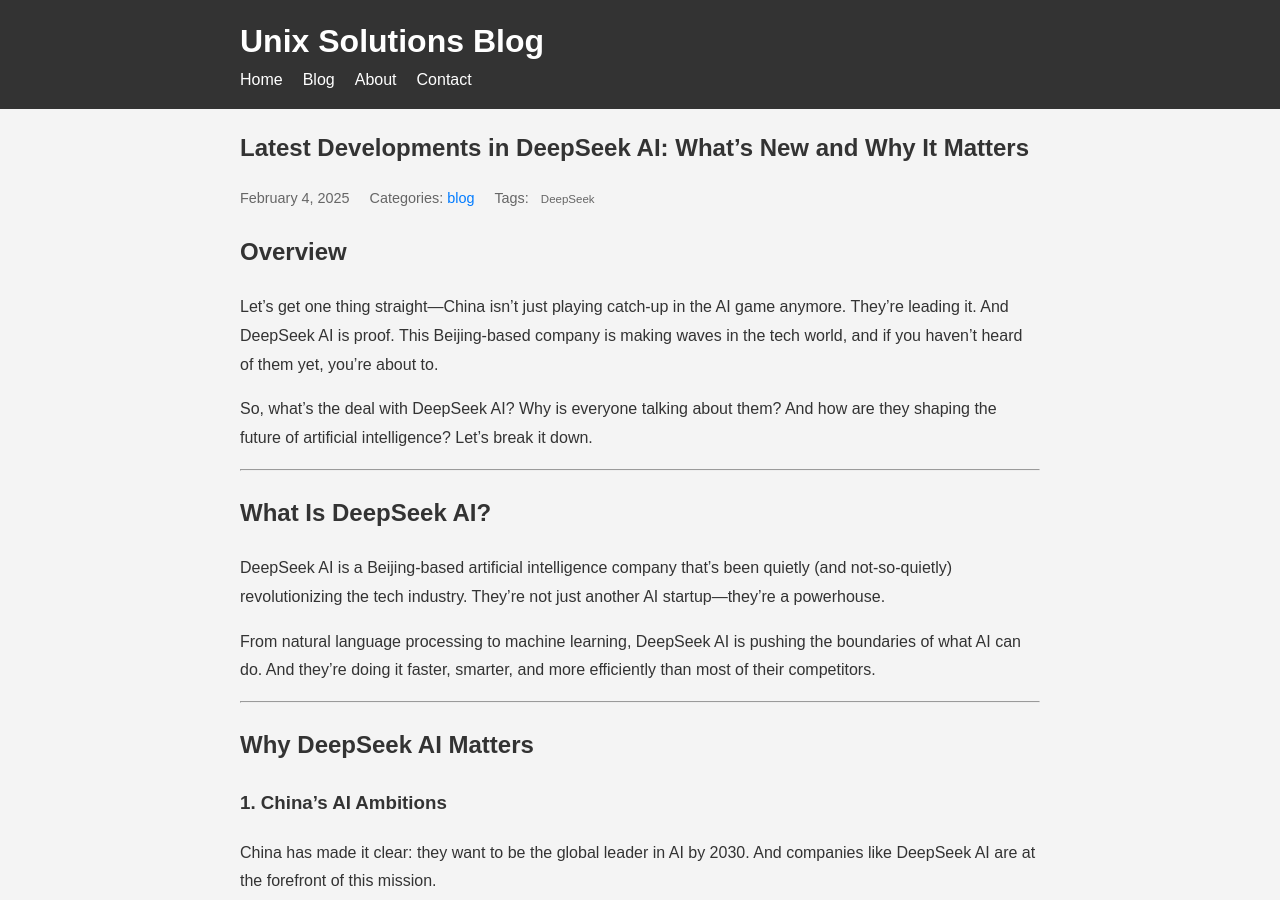
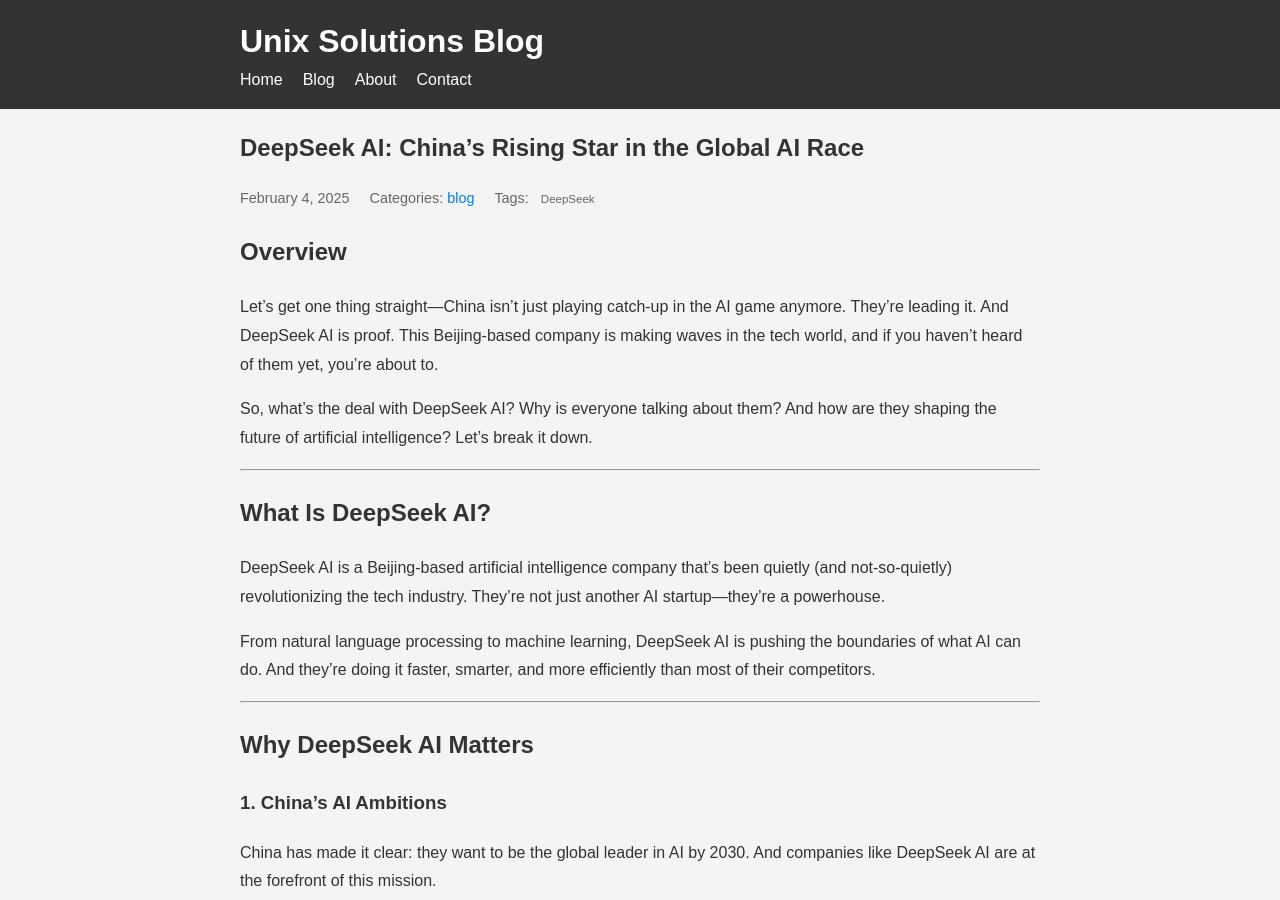
Before and after one commit to tecofers/tecofers.github.io, a Jekyll site: the page built from _posts/2025-02-04-what-is-DeepSeek-AI.md, in a window 1280 px wide and 900 px high. Built offline with Jekyll 4.4.1, drawn with Linux system fonts in a browser that asks for light colours; comment, search, counter and statistics services are not loaded.

Commit message:
Update 2025-02-04-what-is-DeepSeek-AI.md

```diff
--- a/_posts/2025-02-04-what-is-DeepSeek-AI.md
+++ b/_posts/2025-02-04-what-is-DeepSeek-AI.md
@@ -1,6 +1,6 @@
 ---
 layout: post
-title: "Latest Developments in DeepSeek AI: What’s New and Why It Matters"
+title: "DeepSeek AI: China’s Rising Star in the Global AI Race"
 date: 2025-02-04
 categories: [blog]
 tags: [DeepSeek]
```
